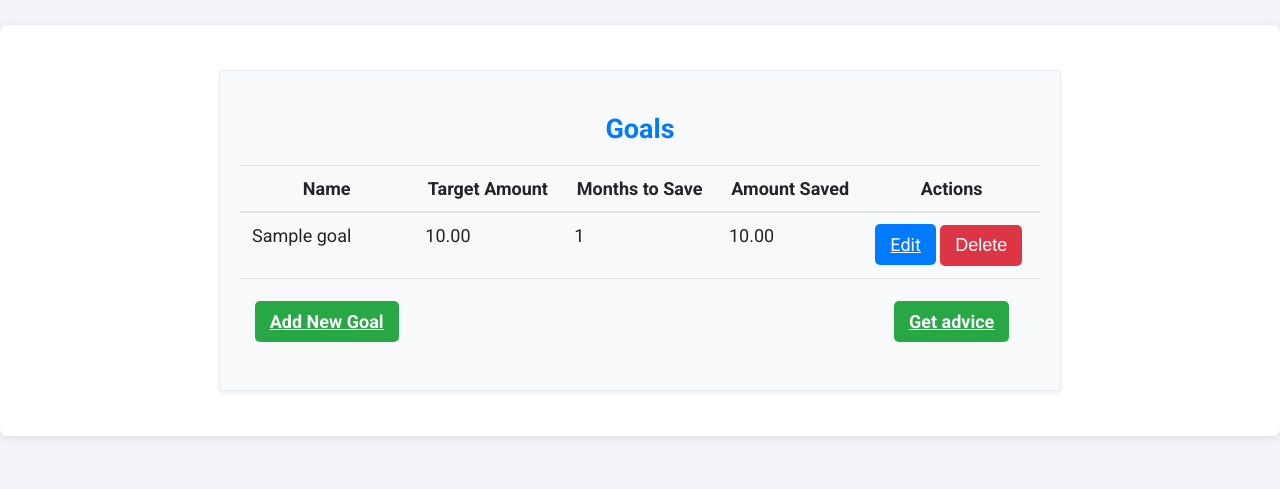
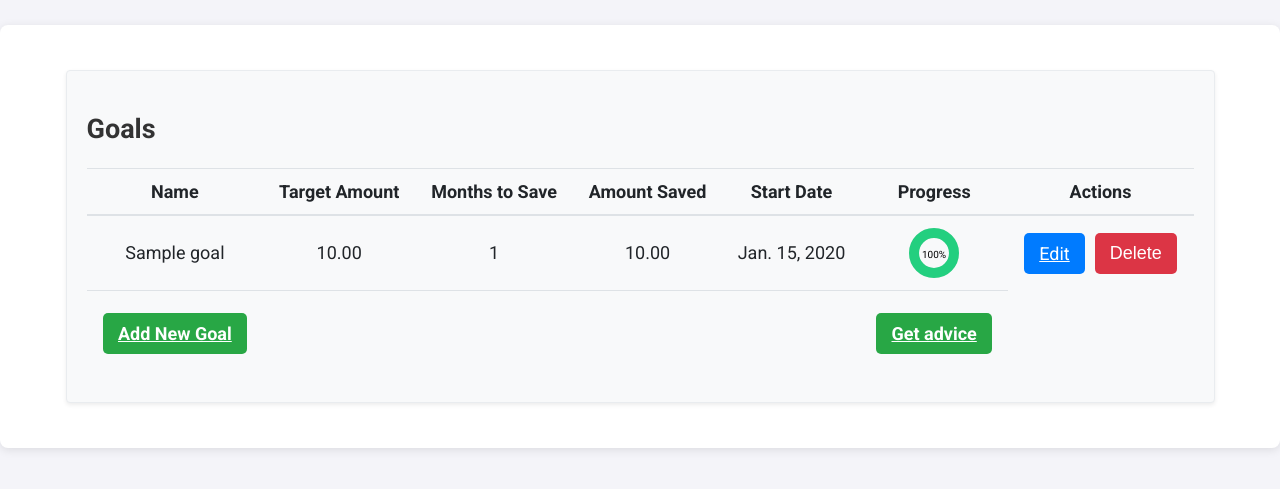
Before and after one commit to taggyhan/finsages, a Django app: page /proj/goals/ in a window 1280 px wide. Shown: the part 99-588 px from the top of the page. Run offline with Django 3.2, Linux system fonts and the light colour scheme; a user stored in the database is signed in; tables that the repository leaves empty hold one stand-in row (values such as "Sample post"); parts of the project's set-up code (start-up, migrations or seed data) failed here and were passed over.

Commit message:
Added error handling for goals and updated goals page

```diff
--- a/proj/models.py
+++ b/proj/models.py
@@ -82,6 +82,10 @@ class Transaction(models.Model):
         return f"{self.type} transaction of {self.amount} in category '{self.category}' on {self.date}"
 
 
+from django.db import models
+from django.conf import settings
+from django.utils import timezone
+
 class Goal(models.Model):
     user = models.ForeignKey(
         settings.AUTH_USER_MODEL, on_delete=models.CASCADE, related_name="goals"
@@ -90,6 +94,7 @@ class Goal(models.Model):
     target_amount = models.DecimalField(max_digits=12, decimal_places=2)
     months_to_save = models.IntegerField()
     amount_saved = models.DecimalField(max_digits=12, decimal_places=2, default=0.00)
+    goal_date = models.DateField(default=timezone.now)
 
     def __str__(self):
         return (
--- a/proj/templates/proj/goals.html
+++ b/proj/templates/proj/goals.html
@@ -1,4 +1,7 @@
+
+
 {% extends "proj/layout.html" %}
+
 {% block content %}
 <div class="container">
     <h2>Goals</h2>
@@ -9,6 +12,8 @@
                 <th>Target Amount</th>
                 <th>Months to Save</th>
                 <th>Amount Saved</th>
+                <th>Start Date</th> <!-- New column header -->
+                <th>Progress</th>
                 <th>Actions</th>
             </tr>
         </thead>
@@ -19,36 +24,36 @@
                 <td>{{ goal.target_amount }}</td>
                 <td>{{ goal.months_to_save }}</td>
                 <td>{{ goal.amount_saved }}</td>
+                <td>{{ goal.goal_date }}</td> <!-- New column data -->
                 <td>
+                    <div class="progress-circle" data-progress="{{ goal.amount_saved|floatformat:2 }}" data-target="{{ goal.target_amount|floatformat:2 }}"></div>
+                </td>
+                <td>
+                    <div class="action-buttons">
                         <a href="{% url 'update_goal' goal.id %}" class="btn btn-primary btn-sm">Edit</a>
-                            <form method="post"
-                                  action="{% url 'delete_goal' goal.id %}"
-                                  style="display:inline">
+                        <form method="post" action="{% url 'delete_goal' goal.id %}" style="display:inline;">
                             {% csrf_token %}
                             <button type="submit" class="btn btn-danger btn-sm">Delete</button>
                         </form>
+                    </div>
                 </td>
             </tr>
             {% endfor %}
             <tr>
-                    <th>
-                        <a href="{% url 'add_goal' %}" class="btn btn-success btn-link">Add New Goal</a>
-                    </th>
+                <th><a href="{% url 'add_goal' %}" class="btn btn-success btn-link">Add New Goal</a></th>
                 <th></th>
                 <th></th>
                 <th></th>
-                    <th>
-                        <a href="{% url 'chatbot' %}" class="btn btn-success btn-link">Get advice</a>
-                    </th>
+                <th></th>
+                <th><a href="{% url 'chatbot' %}" class="btn btn-success btn-link">Get advice</a></th>
             </tr>
         </tbody>
     </table>
-        <!-- <a href="{% url 'add_goal' %}" class="btn btn-success btn-link">Add New Goal</a>
-    <a href="{% url 'chatbot' %}" class="btn btn-success btn-link">Get advice</a> -->
 </div>
+
 <style>
    .container {
-        max-width: 800px;
+    max-width: 90%; /* Increase the width of the container */
     margin: 20px auto;
     padding: 20px;
     background-color: #f8f9fa;
@@ -56,23 +61,22 @@
     border-radius: 0.25rem;
     box-shadow: 0 0.125rem 0.25rem rgba(0,0,0,0.075);
 }
-    h2 {
-        color: #007bff;
-        text-align: center;
-        margin-bottom: 20px;
-    }
+
 .table {
-        width: 100%;
+    width: 100%; /* Ensure the table uses the full width of the container */
     margin-bottom: 1rem;
     color: #212529;
     border-collapse: collapse;
 }
+
 .table th,
 .table td {
     padding: 0.75rem;
-        vertical-align: top;
+    vertical-align: middle;
+    text-align: center;
     border-top: 1px solid #dee2e6;
 }
+
     .table thead th {
         vertical-align: bottom;
         border-bottom: 2px solid #dee2e6;
@@ -113,5 +117,65 @@
         margin-top: 10px;
         display: inline-block;
     }
+    .progress-circle {
+    width: 50px;
+    height: 50px;
+    display: flex;
+    align-items: center; /* Vertically center the circle */
+    justify-content: center; /* Horizontally center the circle */
+    margin: 0 auto; /* Ensure the progress circle itself is centered within its parent */
+}
+    .progress-circle:before {
+        content: '';
+        display: block;
+        padding-top: 100%;
+    }
+    .table td {
+    vertical-align: middle; /* Center content vertically in table cells */
+    text-align: center; /* Center content horizontally in table cells */
+}
+
+.progress-circle svg {
+    width: 100%;
+    height: 100%;
+}
+    .progress-circle circle {
+        fill: none;
+        stroke-width: 10;
+    }
+    .progress-circle .background {
+        stroke: #e6e6e6;
+    }
+    .progress-circle .progress {
+        stroke: #23cf7f;
+        stroke-linecap: round;
+        transition: stroke-dashoffset 0.3s;
+    }
+    .action-buttons {
+        display: flex;
+        gap: 10px;
+        justify-content: center; /* Center-align the action buttons */
+    }
 </style>
+
+<script>
+    document.addEventListener('DOMContentLoaded', function() {
+        var circles = document.querySelectorAll('.progress-circle');
+        circles.forEach(function(circle) {
+            var progress = parseFloat(circle.getAttribute('data-progress'));
+            var target = parseFloat(circle.getAttribute('data-target'));
+            var percentage = (progress / target) * 100;
+            var radius = 20;
+            var circumference = 2 * Math.PI * radius;
+            var offset = circumference - (percentage / 100) * circumference;
+
+            var svg = `<svg>
+                        <circle class="background" cx="25" cy="25" r="20"></circle>
+                        <circle class="progress" cx="25" cy="25" r="20" style="stroke-dasharray: ${circumference}; stroke-dashoffset: ${offset};"></circle>
+                        <text x="25" y="30" text-anchor="middle" fill="#000" font-size="10">${Math.round(percentage)}%</text>
+                       </svg>`;
+            circle.innerHTML = svg;
+        });
+    });
+</script>
 {% endblock %}
--- a/proj/views.py
+++ b/proj/views.py
@@ -460,6 +460,14 @@ def goals_view(request):
     return render(request, "proj/goals.html", {"goals": goals})
 
 
+from django.shortcuts import render, redirect
+from django.utils import timezone
+from django.contrib.auth.decorators import login_required
+from django.views.decorators.http import require_POST
+from .forms import GoalForm
+from .models import Goal
+from decimal import Decimal
+
 @login_required
 def add_goal(request):
     if request.method == "POST":
@@ -467,12 +475,12 @@ def add_goal(request):
         if form.is_valid():
             goal = form.save(commit=False)
             goal.user = request.user
+            goal.goal_date = timezone.now().date()
             goal.save()
             return redirect("goals_view")
     else:
         form = GoalForm()
     return render(request, "proj/add_goal.html", {"form": form})
-
 
 @login_required
 def update_goal(request, goal_id):
@@ -486,7 +494,6 @@ def update_goal(request, goal_id):
         form = GoalForm(instance=goal)
     return render(request, "proj/update_goal.html", {"form": form, "goal": goal})
 
-
 @login_required
 @require_POST
 def update_goal_amount(request, goal_id):
@@ -495,6 +502,7 @@ def update_goal_amount(request, goal_id):
     goal.amount_saved += amount
     goal.save()
     return redirect("goals_view")
+
 
 
 @login_required
```
Also changed, not shown: finsage/settings.py (+15 -15 lines), proj/forms.py (+22 -7 lines), proj/templates/proj/add_goal.html (+27 -14 lines), proj/templates/proj/update_goal.html (+20 -0 lines), proj/migrations/0009_goal_goal_date.py (added). Lines whose indentation alone changed are shown as unchanged.
